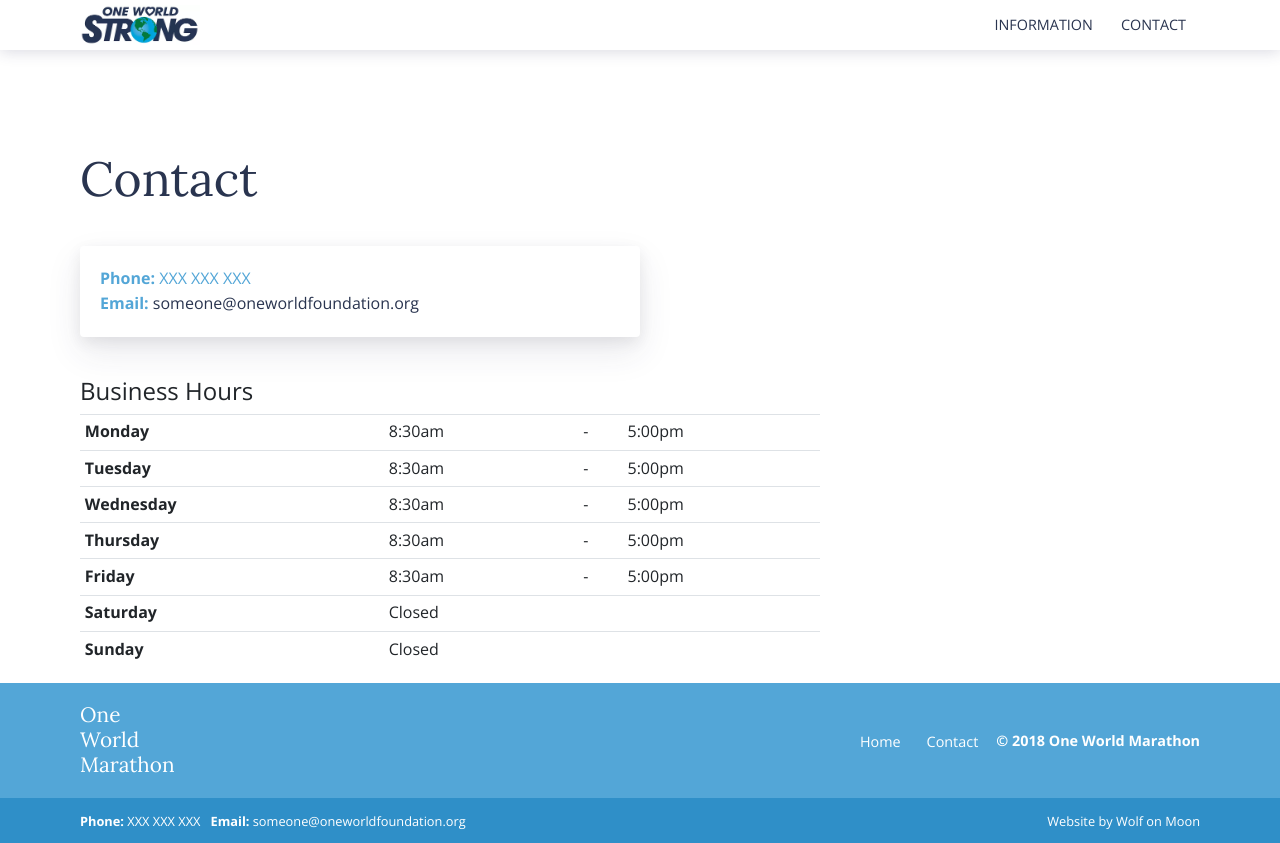
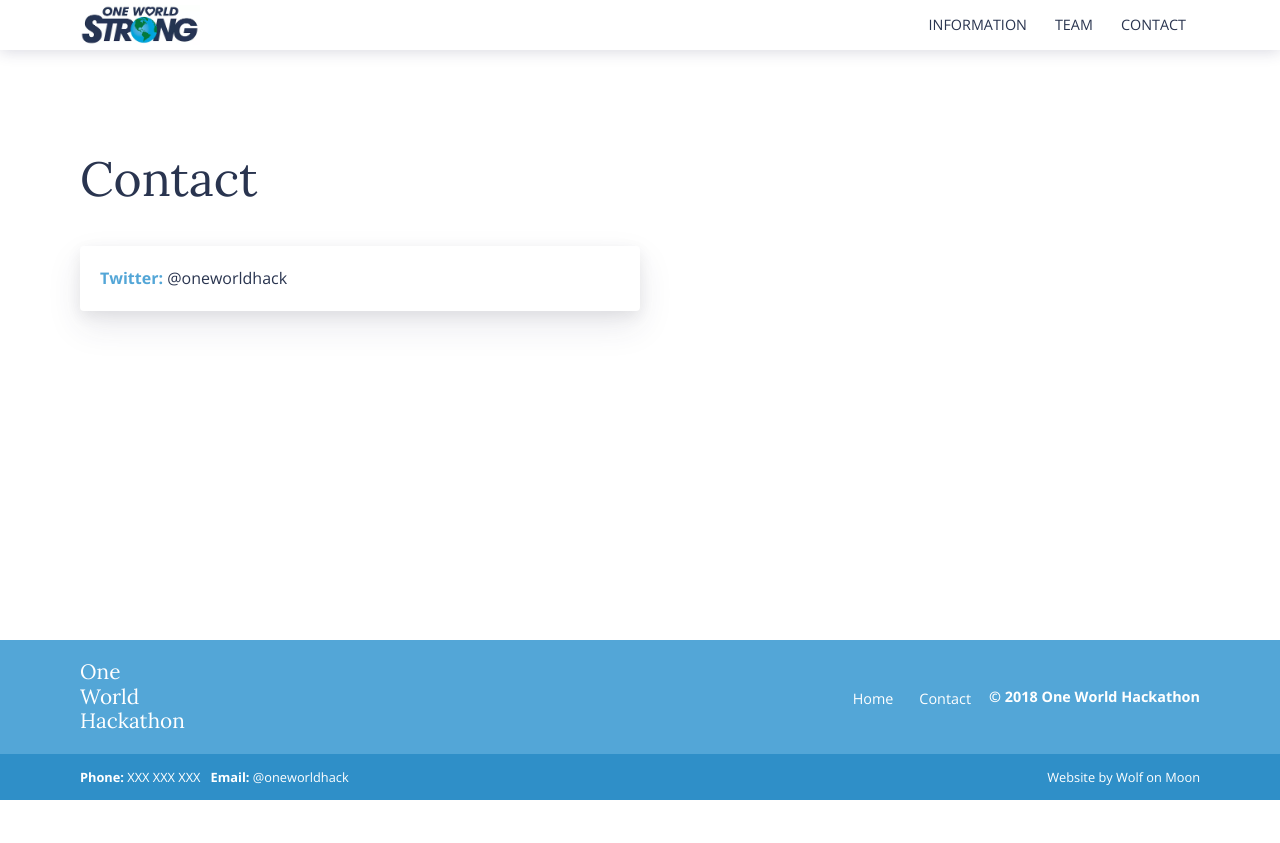
Before and after one commit to OneWorldHackathon/owh-website, a Gatsby site: page /contact in a window 1280 px wide. After the commit the page ends 800 px from the top, so only its background shows below. Built offline with nearby package versions, Linux system fonts and the light colour scheme; Gatsby itself is replaced by a stand-in of ours.

Commit message:
update again

```diff
--- a/gatsby-config.js
+++ b/gatsby-config.js
@@ -1,15 +1,19 @@
 module.exports = {
   siteMetadata: {
-    title: 'One World Marathon',
+    title: 'One World Hackathon',
     description: 'The One World Strong Foundation embodies the core principles of connection and cooperation supporting the belief that people around the world should work together toward common goals. To reinforce that message, we propose a marathon where teams of participants from around the world will combine their efforts to achieve a total of 26.2 miles (or 42.195km) over a four-day weekend.',
     contact: {
       phone: 'XXX XXX XXX',
-      email: 'someone@oneworldfoundation.org',
+      email: '@oneworldhack',
     },
     menuLinks: [
       {
         name: 'Information',
         link: '/information',
+      },
+      {
+        name: 'Team',
+        link: '/team',
       },
       {
         name: 'Contact',
--- a/src/components/Call.js
+++ b/src/components/Call.js
@@ -4,13 +4,10 @@ import { StaticQuery, graphql } from 'gatsby';
 const Call = props => (
   <div className="call">
     <div className="call-box-top">
-      <div className="call-phone">
-        <strong>Phone: </strong>
-        {props.data.site.siteMetadata.contact.phone}
-      </div>
+
       <div className="call-email">
-        <strong>Email: </strong>
-        <a href={`mailto:${props.data.site.siteMetadata.contact.email}`}>
+        <strong>Twitter: </strong>
+        <a href="https://twitter.com/oneworldhack">
           {props.data.site.siteMetadata.contact.email}
         </a>
       </div>
--- a/src/components/Header.js
+++ b/src/components/Header.js
@@ -27,7 +27,7 @@ class Header extends React.Component {
         <div className="container">
           <div className="logo">
             <Link to="/">
-              <img alt="Figurit Homepage" src={logo} />
+              <img alt="Figurit  Homepage" src={logo} />
             </Link>
           </div>
           <div className="logo-mobile">
--- a/src/pages/contact/index.js
+++ b/src/pages/contact/index.js
@@ -20,53 +20,7 @@ const Contact = props => (
         <div className="col-12">
           <Call button={false} />
         </div>
-        <div className="col-8">
-          <h4 className="mt-4">Business Hours</h4>
-          <table className="table table-sm opening-hours-table">
-            <tr>
-              <td className="day font-weight-bold">Monday</td>
-              <td className="opens">8:30am</td>
-              <td>-</td>
-              <td className="closes">5:00pm</td>
-            </tr>
-            <tr>
-              <td className="day font-weight-bold">Tuesday</td>
-              <td className="opens">8:30am</td>
-              <td>-</td>
-              <td className="closes">5:00pm</td>
-            </tr>
-            <tr>
-              <td className="day font-weight-bold">Wednesday</td>
-              <td className="opens">8:30am</td>
-              <td>-</td>
-              <td className="closes">5:00pm</td>
-            </tr>
-            <tr>
-              <td className="day font-weight-bold">Thursday</td>
-              <td className="opens">8:30am</td>
-              <td>-</td>
-              <td className="closes">5:00pm</td>
-            </tr>
-            <tr>
-              <td className="day font-weight-bold">Friday</td>
-              <td className="opens">8:30am</td>
-              <td>-</td>
-              <td className="closes">5:00pm</td>
-            </tr>
-            <tr>
-              <td className="day font-weight-bold">Saturday</td>
-              <td className="opens">Closed</td>
-              <td />
-              <td className="closes" />
-            </tr>
-            <tr>
-              <td className="day font-weight-bold">Sunday</td>
-              <td className="opens">Closed</td>
-              <td />
-              <td className="closes" />
-            </tr>
-          </table>
-        </div>
+
       </div>
     </div>
   </Layout>
--- a/src/pages/index.js
+++ b/src/pages/index.js
@@ -14,12 +14,12 @@ const Home = (props) => {
       <Helmet>
         <meta
           name="description"
-          content="Small Business Theme. Multiple content types using Markdown and JSON sources. Responsive design and SCSS. This is a beautiful and artfully designed starting theme."
+          content="One World Hackathon coding event for One World Marathon 2019"
         />
       </Helmet>
       <div className="intro pb-4">
         <div className="container">
-          <h1>One World Marathon</h1>
+          <h1>One World Hackathon</h1>
           <p>
             The One World Strong Foundation embodies the core principles of connection and cooperation supporting the belief that people around the world should work together toward common goals.
           </p>
```
Also changed, not shown: README.md (deleted).
